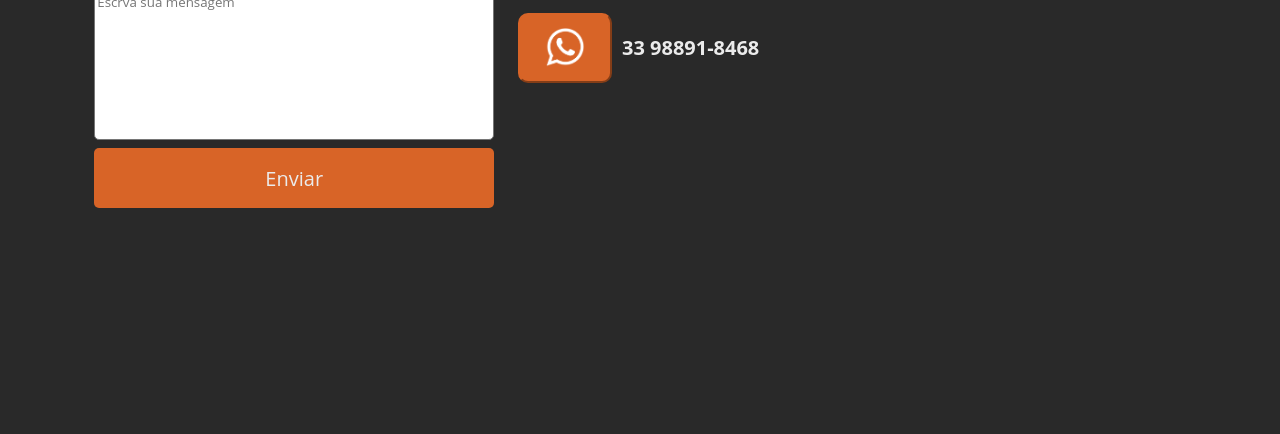
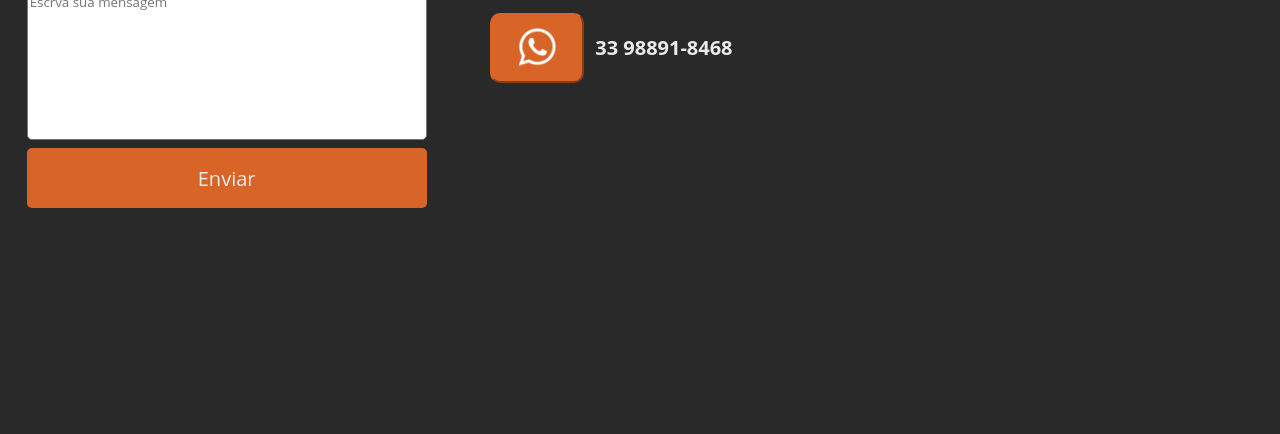
Before and after one commit to GustavoGazzinelli/Portfolio, a plain HTML site: page contato.html in a window 1280 px wide. Shown: the part 318-752 px from the top of the page. Drawn offline with Linux system fonts and the light colour scheme.

Commit message:
Add files via upload

```diff
--- a/contato.css
+++ b/contato.css
@@ -55,6 +55,12 @@ nav section#menu ul li:hover {
 
 main {
     width: 100%;
+    height: 100%;
+}
+
+section#tudo {
+    width: 100%;
+    height: 75%;
 }
 
 section#texto {
@@ -88,11 +94,11 @@ section#titulo hr {
 }
 
 section#objetos {
-    margin-left: 6.5%;
+    margin-left: 1%;
     display: flex;
     flex-direction: row-reverse;
     align-items: flex-start;
-    margin-bottom: 5%;
+    margin-bottom: 0%;
 }
 
 section#botoes {
@@ -154,7 +160,7 @@ section#botao2 button {
 }
 
 section#botao2 a {
-    margin-right: 3.5%;
+    margin-right: 4%;
     width: 94px;
     height: 70px;
 }
@@ -180,7 +186,7 @@ section#mensagem form {
 
 section#mensagem {
     float: right;
-    margin-right: 2%;
+    margin-right: 5%;
 }
 
 section#mensagem form input {
--- a/index.css
+++ b/index.css
@@ -2,6 +2,7 @@ body {
     margin: 0;
     padding: 0;
     background-color: #292929;
+    overflow: hidden;
 }
 
 nav {
@@ -11,7 +12,6 @@ nav {
     display: flex;
     justify-content: space-between;
     align-items: center;
-
 }
 
 section#menu {
@@ -55,9 +55,7 @@ nav section#menu ul li:hover {
 
 main {
     width: 100%;
-    display: flex;
-    justify-content: center;
-    align-items: center;
+    height: 100%
 }
 
 main section#tudo {
@@ -65,6 +63,7 @@ main section#tudo {
     justify-content: space-between;
     align-items: center;
     width: 100%;
+    height: 75%;
 }
 
 main section#texto1 {
```
